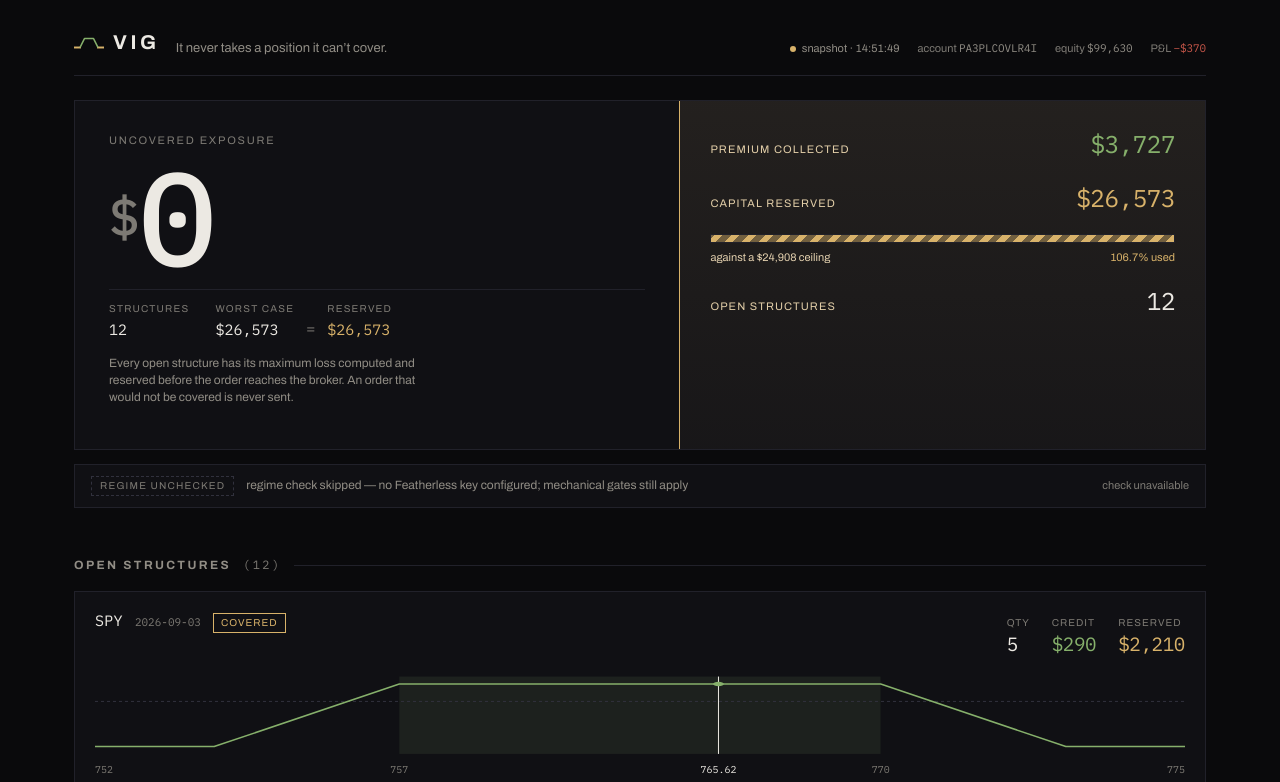
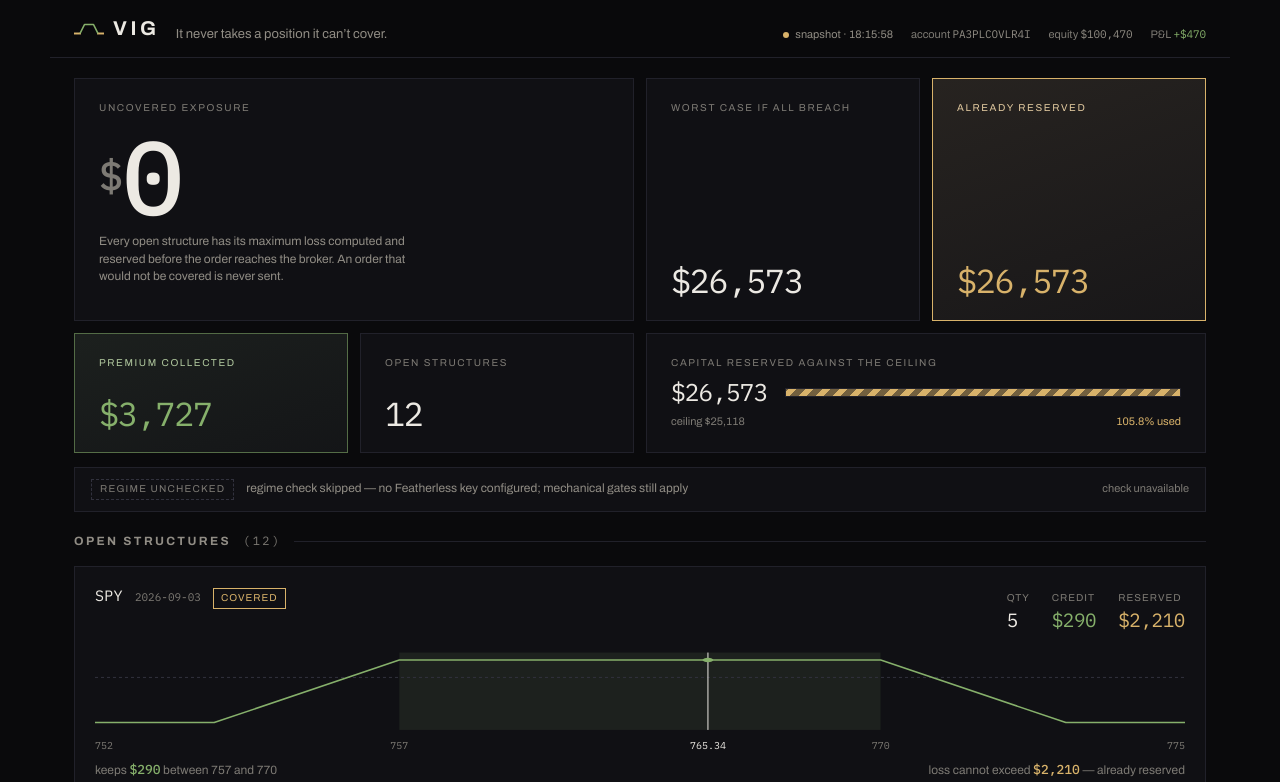
Before and after one commit to emmanuelist/vig, a website with bundled scripts: page web/app.html in a window 1280 px wide. Shown: the top 782 px of the page. Built offline with nearby package versions, Linux system fonts and the light colour scheme; no server answers.

Commit message:
Cover Sheet as a bento grid, with one earned use of glass
Six independent quantities were sharing a two-column panel with rows stacked
inside it. Each now holds its own cell, and the worst case sits directly beside
the reserve because their being equal is the argument. Brass and green own whole
cells here rather than rules — the scale this world intends for them.

The masthead is sticky, translucent and blurred. This is an Operate surface
where twelve structures scroll past, and losing equity, P&L and market state
the moment you start reading is a real failure. Glass marks one elevated
surface and appears nowhere else; a fallback keeps the bar opaque where
backdrop-filter is unsupported, so text never sits on moving content.

Declined from the same proposal: a light theme, because dark here was chosen
from the use scene rather than by category and is recorded that way, and
re-verifying every token and state against a second theme the day before the
deadline buys nothing for a demo shown dark. And bento for the position list,
because those cards carry payoff diagrams that need width — a list is the right
form for a list of like things.

```diff
--- a/web/app.html
+++ b/web/app.html
@@ -39,42 +39,50 @@
   <hr class="rule">
 
   <!-- The thesis as an object. This figure is the product. -->
+  <!-- ── The Cover Sheet ──────────────────────────────────────────────
+       Six independent quantities, so six cells rather than two columns
+       with rows stacked inside them. The figure the product exists to
+       show holds the largest cell; the worst case and the reserve sit
+       side by side because their being equal is the whole argument. -->
   <div class="cover" id="cover">
-    <div class="hero">
+    <div class="cell hero span-2">
       <div class="label">Uncovered exposure</div>
       <div class="zero n"><span class="cur">$</span><span id="uncovered">0</span></div>
-      <div class="against">
-        <div><span class="k">Structures</span><span class="v" id="hero-open">—</span></div>
-        <div class="equation">
-          <div><span class="k">Worst case</span><span class="v" id="hero-worst">—</span></div>
-          <div class="eq" aria-hidden="true">=</div>
-          <div><span class="k">Reserved</span><span class="v" id="hero-res" style="color:var(--reserved)">—</span></div>
-        </div>
-      </div>
       <p class="note">
         Every open structure has its maximum loss computed and reserved before the
         order reaches the broker. An order that would not be covered is never sent.
       </p>
     </div>
-    <div class="ledger">
-      <div class="row">
-        <span class="k">Premium collected</span>
-        <span class="v credit n" id="credit">—</span>
+
+    <div class="cell">
+      <div class="label">Worst case if all breach</div>
+      <div class="fig n" id="hero-worst">—</div>
+    </div>
+
+    <div class="cell brass">
+      <div class="label">Already reserved</div>
+      <div class="fig n" id="hero-res">—</div>
+    </div>
+
+    <div class="cell green">
+      <div class="label">Premium collected</div>
+      <div class="fig n" id="credit">—</div>
+    </div>
+
+    <div class="cell">
+      <div class="label">Open structures</div>
+      <div class="fig n" id="hero-open">—</div>
+    </div>
+
+    <div class="cell span-2 meter-cell">
+      <div class="label">Capital reserved against the ceiling</div>
+      <div class="meter-row">
+        <span class="fig n sm" id="reserved">—</span>
+        <div class="meter"><i id="meter-fill"></i></div>
       </div>
-      <div class="row">
-        <span class="k">Capital reserved</span>
-        <span class="v reserved n" id="reserved">—</span>
-      </div>
-      <div>
-        <div class="meter"><i id="meter-fill"></i></div>
-        <div class="meter-legend">
-          <span>against a <span class="n" id="ceiling">—</span> ceiling</span>
-          <span class="n" id="ceiling-pct">—</span>
-        </div>
-      </div>
-      <div class="row">
-        <span class="k">Open structures</span>
-        <span class="v n" id="open-count">—</span>
+      <div class="meter-legend">
+        <span>ceiling <span class="n" id="ceiling">—</span></span>
+        <span class="n" id="ceiling-pct">—</span>
       </div>
     </div>
   </div>
--- a/web/style.css
+++ b/web/style.css
@@ -3,9 +3,26 @@
    surface and the landing page load. Everything below is app-only. */
 
 /* ── Masthead ─────────────────────────────────────────────────────── */
-.wrap { max-width: 1180px; margin: 0 auto; padding: 28px 24px 64px; }
+.wrap { max-width: 1180px; margin: 0 auto; padding: 0 24px 64px; }
+.wrap > section:first-of-type, .cover { margin-top: 20px; }
 
-.mast { display: flex; align-items: baseline; gap: 16px; flex-wrap: wrap; margin-bottom: 4px; }
+.mast {
+  position: sticky; top: 0; z-index: 30;
+  display: flex; align-items: baseline; gap: 16px; flex-wrap: wrap;
+  margin: 0 -24px 4px; padding: 14px 24px;
+  /* Translucent and blurred, so equity, P&L and market state stay legible
+     while twelve structures scroll underneath. Applied here and to nothing
+     else: glass marks an elevated surface, it is not a texture. */
+  background: color-mix(in oklab, var(--ground) 82%, transparent);
+  backdrop-filter: blur(10px) saturate(120%);
+  -webkit-backdrop-filter: blur(10px) saturate(120%);
+  border-bottom: 1px solid var(--hair);
+}
+@supports not (backdrop-filter: blur(1px)) {
+  /* No blur available: fall back to an opaque bar rather than letting text
+     sit on whatever is scrolling behind it. */
+  .mast { background: var(--ground); }
+}
 .mark {
   font-family: var(--sans); font-weight: 700; font-size: var(--t-6);
   letter-spacing: 0.18em; text-transform: uppercase;
@@ -24,75 +41,70 @@
 .dot { width: 6px; height: 6px; border-radius: 50%; background: var(--ink-mute); }
 .dot.live { background: var(--credit); box-shadow: 0 0 0 3px var(--credit-lo); }
 
-hr.rule { border: 0; border-top: 1px solid var(--hair); margin: 18px 0 24px; }
+hr.rule { display: none; }
 
 /* ── The Cover Sheet ──────────────────────────────────────────────────
-   The hero, and the thesis as an object. Uncovered exposure is the number
-   the product exists to display, so it is set larger than anything else on
-   the page and never moves. If it is ever not zero, the agent is broken.
+   A grid of cells, one quantity each, rather than two columns with rows
+   stacked inside them. Six independent figures were sharing two boxes;
+   now each holds its own, and the two that must be equal sit adjacent so
+   the identity reads without a sentence explaining it.
    ------------------------------------------------------------------- */
 .cover {
-  display: grid; grid-template-columns: minmax(0, 1.15fr) minmax(0, 1fr);
-  gap: 0; border: 1px solid var(--hair); background: var(--panel);
+  display: grid; gap: 12px;
+  grid-template-columns: repeat(4, minmax(0, 1fr));
 }
-.cover > * + * { border-left: 1px solid var(--hair); }
+.cell {
+  border: 1px solid var(--hair); background: var(--panel);
+  padding: 22px 24px; display: flex; flex-direction: column; gap: 10px;
+  min-width: 0;
+}
+.cell.span-2 { grid-column: span 2; }
+/* Brass and green own whole cells here, which is the scale this world
+   intends for them: a field of the colour, not a rule in it. */
+.cell.brass {
+  background: linear-gradient(160deg,
+    color-mix(in oklab, var(--reserved) 14%, var(--panel)),
+    color-mix(in oklab, var(--reserved) 5%, var(--panel)));
+  border-color: var(--reserved);
+}
+.cell.green {
+  background: linear-gradient(160deg,
+    color-mix(in oklab, var(--credit) 12%, var(--panel)),
+    color-mix(in oklab, var(--credit) 4%, var(--panel)));
+  border-color: color-mix(in oklab, var(--credit) 55%, transparent);
+}
+.cell .label {
+  font-size: var(--t-1); letter-spacing: 0.16em; text-transform: uppercase;
+  color: var(--ink-mute);
+}
+.cell.brass .label { color: color-mix(in oklab, var(--reserved) 58%, var(--ink)); }
+.cell.green .label { color: color-mix(in oklab, var(--credit) 58%, var(--ink)); }
+.cell .fig {
+  font-family: var(--mono); font-size: clamp(26px, 2.6vw, 40px);
+  line-height: 1; letter-spacing: -0.035em; margin-top: auto;
+}
+.cell .fig.sm { font-size: clamp(20px, 1.9vw, 27px); }
+.cell.brass .fig { color: var(--reserved); }
+.cell.green .fig { color: var(--credit); }
 
-.hero { padding: 32px 34px 30px; }
-.hero .label {
-  font-size: var(--t-2); letter-spacing: 0.16em; text-transform: uppercase;
-  color: var(--ink-mute); margin-bottom: 10px;
-}
+.cell.hero { justify-content: flex-start; }
 .hero .zero {
-  font-family: var(--mono); font-size: clamp(64px, 10.5vw, 132px); line-height: 0.88;
-  font-weight: 500; letter-spacing: -0.055em; color: var(--ink);
+  font-family: var(--mono); font-size: clamp(58px, 8.5vw, 104px); line-height: 0.9;
+  font-weight: 500; letter-spacing: -0.05em; color: var(--ink); margin-top: 4px;
 }
 .hero .zero .cur {
   color: var(--ink-mute); font-size: 0.38em; vertical-align: 0.62em;
   margin-right: -0.02em; letter-spacing: 0;
 }
-.hero .against {
-  margin-top: 14px; padding-top: 12px; border-top: 1px solid var(--hair);
-  display: flex; gap: 26px; flex-wrap: wrap;
+.hero .note { margin-top: auto; color: var(--ink-dim); font-size: var(--t-3); max-width: 46ch; }
+
+.meter-cell { justify-content: space-between; }
+.meter-row { display: flex; align-items: center; gap: 18px; }
+.meter-row .fig { margin-top: 0; flex: none; }
+.meter {
+  flex: 1; height: 9px; background: var(--raised);
+  border: 1px solid var(--hair); position: relative; overflow: hidden;
 }
-.hero .against > div { display: flex; flex-direction: column; gap: 2px; }
-/* The pair is one idea, so it travels as one unit. Left to wrap independently
-   the equals sign orphans onto its own line and the equation stops reading. */
-.hero .against .equation { flex-direction: row; align-items: flex-end; gap: 26px; }
-.hero .against .equation > div { display: flex; flex-direction: column; gap: 2px; }
-/* The two figures either side of this are always identical, and that identity
-   is the entire product. Stating it as an equation says so without a sentence. */
-.hero .against .eq {
-  padding-bottom: 1px; color: var(--ink-mute);
-  font-family: var(--mono); font-size: var(--t-5); margin: 0 -14px;
-}
-.hero .against .k {
-  font-size: var(--t-1); letter-spacing: 0.12em; text-transform: uppercase; color: var(--ink-mute);
-}
-.hero .against .v { font-family: var(--mono); font-size: var(--t-5); }
-.hero .note { margin-top: 14px; color: var(--ink-dim); font-size: var(--t-3); max-width: 46ch; }
-
-.ledger {
-  padding: 26px 30px; display: grid; gap: 18px; align-content: start;
-  background:
-    linear-gradient(180deg,
-      color-mix(in oklab, var(--reserved) 12%, var(--panel)),
-      color-mix(in oklab, var(--reserved) 5%, var(--panel)));
-}
-.cover > .ledger { border-left-color: var(--reserved); }
-.ledger .row .k { color: color-mix(in oklab, var(--reserved) 50%, var(--ink)); }
-.ledger .meter-legend { color: color-mix(in oklab, var(--reserved) 44%, var(--ink)); }
-.row { display: flex; align-items: baseline; justify-content: space-between; gap: 16px; }
-.row .k { color: var(--ink-mute); font-size: var(--t-2); letter-spacing: 0.1em; text-transform: uppercase; }
-.row .v { font-family: var(--mono); font-size: clamp(var(--t-5), 1.9vw, 26px); letter-spacing: -0.02em; }
-.v.credit { color: var(--credit); }
-.v.reserved { color: var(--reserved); }
-.v.loss { color: var(--breached); }
-
-/* Reserved against the ceiling. A meter, because the question is always
-   "how much of the allowance is gone", never "what is the raw number". */
-.meter { height: 9px; background: var(--raised); border: 1px solid var(--hair); position: relative; }
-/* Scaled, not resized. Animating width relayouts the meter on every frame;
-   a horizontal scale from the left edge is composited and reads identically. */
 .meter i {
   position: absolute; inset: 0 auto 0 0; display: block;
   width: 100%; transform-origin: left center; transform: scaleX(0);
@@ -104,14 +116,14 @@ hr.rule { border: 0; border-top: 1px solid var(--hair); margin: 18px 0 24px; }
   background: repeating-linear-gradient(
     -45deg, var(--reserved) 0 6px, color-mix(in oklab, var(--reserved) 55%, var(--ground)) 6px 12px);
 }
-.meter-legend .over { color: var(--reserved); }
 @media (prefers-reduced-motion: reduce) { .meter i { transition: none; } }
 .meter-legend {
   display: flex; justify-content: space-between;
-  color: var(--ink-mute); font-size: var(--t-2); margin-top: 7px;
+  color: var(--ink-mute); font-size: var(--t-2);
   font-family: var(--sans); font-variant-numeric: normal;
 }
 .meter-legend .n { font-family: var(--sans); letter-spacing: 0; }
+.meter-legend .over { color: var(--reserved); }
 
 /* ── Regime ───────────────────────────────────────────────────────────
    The one judgement in the system that is not arithmetic, so it is stated
@@ -343,7 +355,14 @@ footer {
    glance, so it is what survives. Position cards drop their inline number
    cluster to a wrapped row rather than shrinking the type.
    ------------------------------------------------------------------- */
+@media (max-width: 1040px) {
+  .cover { grid-template-columns: repeat(2, minmax(0, 1fr)); }
+}
+
 @media (max-width: 860px) {
+  .cover { grid-template-columns: 1fr; }
+  .cell.span-2 { grid-column: span 1; }
+  .mast { margin: 0 -16px 4px; padding: 12px 16px; }
   .wrap { padding: 20px 16px 48px; }
   .cover { grid-template-columns: 1fr; }
   .cover > * + * { border-left: 0; border-top: 1px solid var(--hair); }
```
Also changed, not shown: web/snapshot.json.
